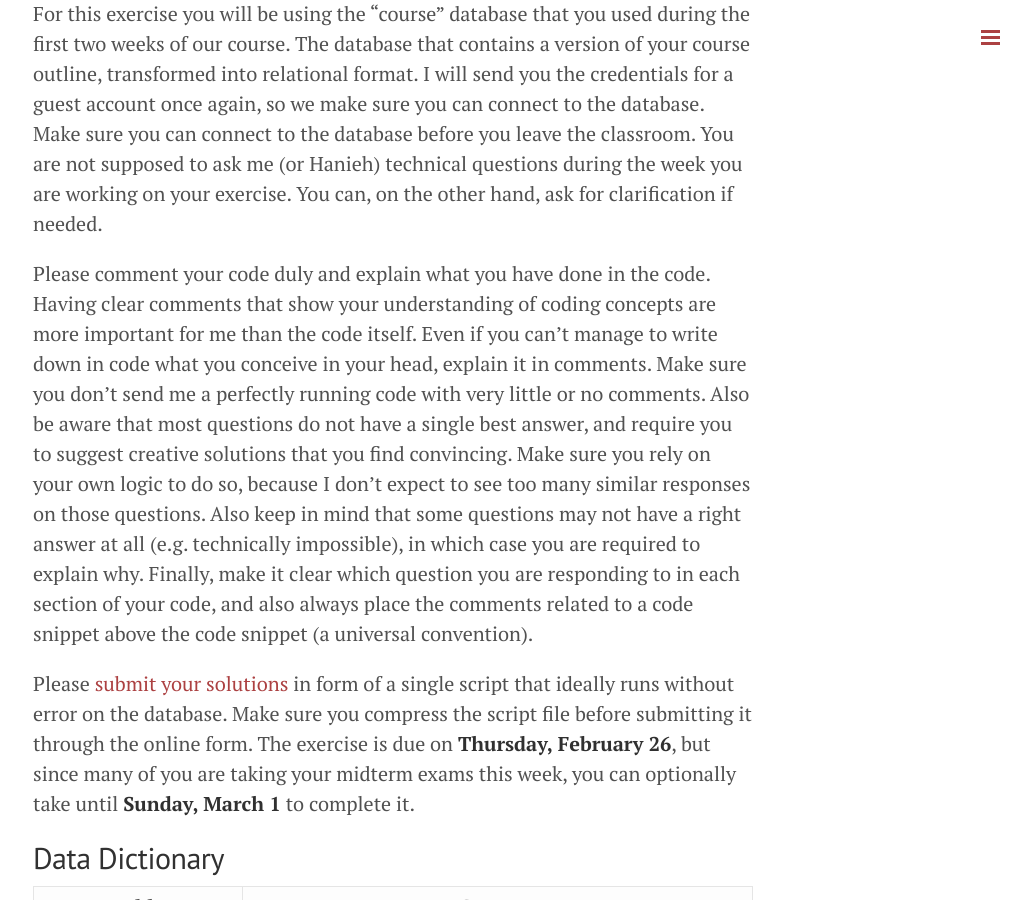
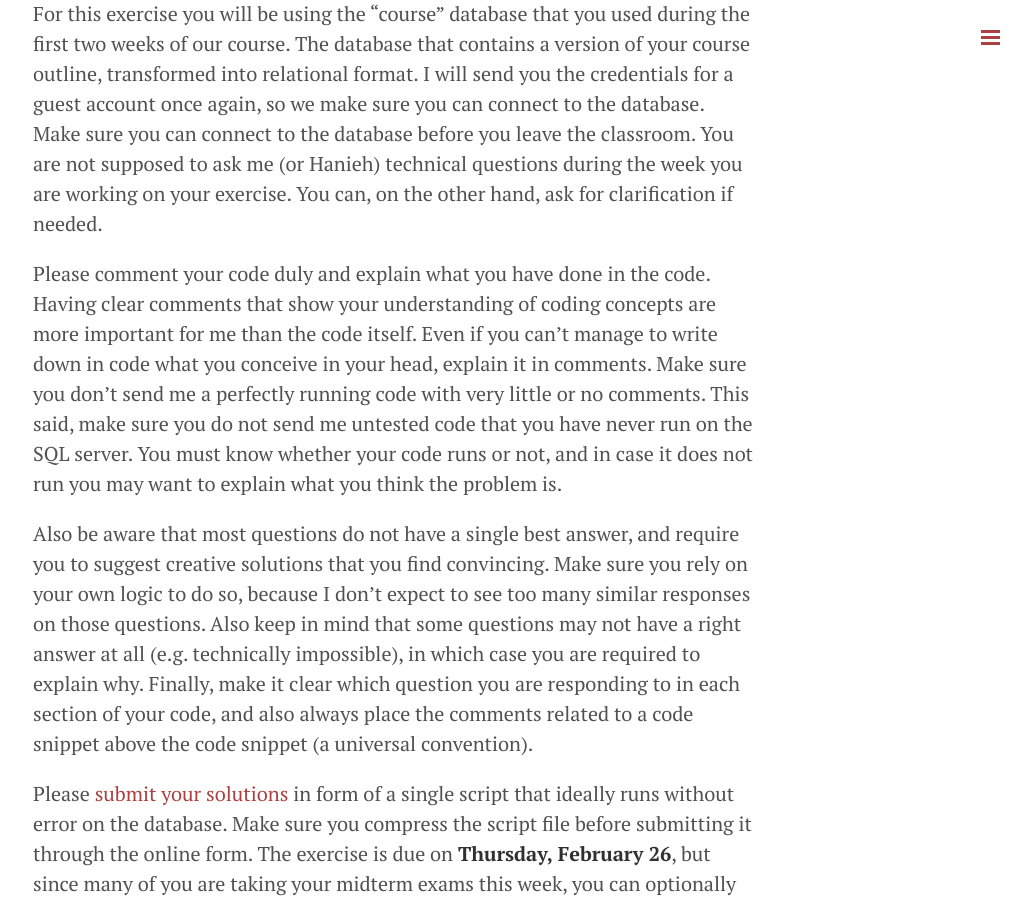
Before and after one commit to retrography/data-management, a Jekyll site: the page built from exercises/exercise_02.markdown, in a window 1280 px wide and 900 px high, scrolled down 251 px. Shown: the whole window, without its empty margins (247-1278 px from the left). Built offline with Jekyll 4.4.1, drawn with Linux system fonts in a browser that asks for light colours; Markdown is read by kramdown in place of the engine named in the settings; some of the changed text lies outside the part shown.

Commit message:
Update exercise_02.markdown

```diff
--- a/exercises/exercise_02.markdown
+++ b/exercises/exercise_02.markdown
@@ -9,7 +9,9 @@ title: Exercise 2 (Home)
 
 For this exercise you will be using the "course" database that you used during the first two weeks of our course. The database that contains a version of your course outline, transformed into relational format. I will send you the credentials for a guest account once again, so we make sure you can connect to the database. Make sure you can connect to the database before you leave the classroom. You are not supposed to ask me (or Hanieh) technical questions during the week you are working on your exercise. You can, on the other hand, ask for clarification if needed.
 
-Please comment your code duly and explain what you have done in the code. Having clear comments that show your understanding of coding concepts are more important for me than the code itself. Even if you can't manage to write down in code what you conceive in your head, explain it in comments. Make sure you don't send me a perfectly running code with very little or no comments. Also be aware that most questions do not have a single best answer, and require you to suggest creative solutions that you find convincing. Make sure you rely on your own logic to do so, because I don't expect to see too many similar responses on those questions. Also keep in mind that some questions may not have a right answer at all (e.g. technically impossible), in which case you are required to explain why. Finally, make it clear which question you are responding to in each section of your code, and also always place the comments related to a code snippet above the code snippet (a universal convention).
+Please comment your code duly and explain what you have done in the code. Having clear comments that show your understanding of coding concepts are more important for me than the code itself. Even if you can't manage to write down in code what you conceive in your head, explain it in comments. Make sure you don't send me a perfectly running code with very little or no comments. This said, make sure you do not send me untested code that you have never run on the SQL server. You must know whether your code runs or not, and in case it does not run you may want to explain what you think the problem is.
+
+Also be aware that most questions do not have a single best answer, and require you to suggest creative solutions that you find convincing. Make sure you rely on your own logic to do so, because I don't expect to see too many similar responses on those questions. Also keep in mind that some questions may not have a right answer at all (e.g. technically impossible), in which case you are required to explain why. Finally, make it clear which question you are responding to in each section of your code, and also always place the comments related to a code snippet above the code snippet (a universal convention).
 
 Please [submit your solutions]({{ site.baseurl }}/exercises/submission)
  in form of a single script that ideally runs without error on the database. Make sure you compress the script file before submitting it through the online form. The exercise is due on __Thursday, February 26__, but since many of you are taking your midterm exams this week, you can optionally take until __Sunday, March 1__ to complete it.
@@ -66,7 +68,7 @@ Default Schema | class
 
 ## Part 4 - Hardcore
 
-10. Using conventional SQL write a query that gets as close as possible to [our PDF course outline]({{ site.baseurl }}/public/misc/insy437638.pdf). Is it possible to reproduce the exact same outline? Why/how?
+10. Using conventional SQL write a query that gets as close as possible to [our PDF course outline]({{ site.baseurl }}/public/misc/insy437638.pdf) (obviosuly, only the table of sessions along with its content, and not the whole document with all its texts). Is it possible to reproduce the exact same outline? Why/how?
 
 ## Part 5 - Nightmare! (Challenge)
 
```
